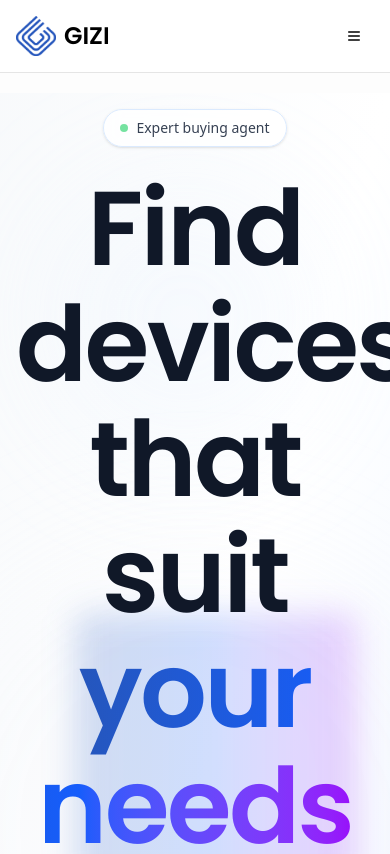
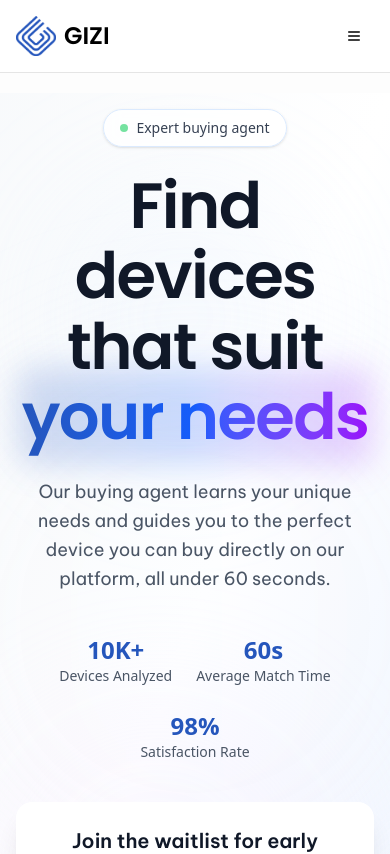
Before and after one commit to clovereighthundred/gizi-landing-page, a React (Vite) app: page / in a window 390 px wide. Shown: the top 854 px of the page. Built offline with nearby package versions, Linux system fonts and the light colour scheme.

Commit message:
style: fix base font size

```diff
--- a/src/components/Hero.tsx
+++ b/src/components/Hero.tsx
@@ -62,7 +62,7 @@ function Hero() {
 
             {/* Hero Heading */}
             <div className={`space-y-6 reveal ${headingInView ? "in-view" : ""} reveal-delay-200`}>
-              <h1 className="text-[105px] sm:text-7xl md:[98px] font-semibold font-Poppins text-gray-900 leading-[1.1] tracking-tight">
+              <h1 className="text-[64px] sm:text-7xl md:[98px] font-semibold font-Poppins text-gray-900 leading-[1.1] tracking-tight">
                 Find devices that suit{" "}
                 <span className="relative">
                   <span className="text-transparent bg-gradient-to-r from-[#2556bc] via-blue-600 to-purple-600 bg-clip-text">
```
